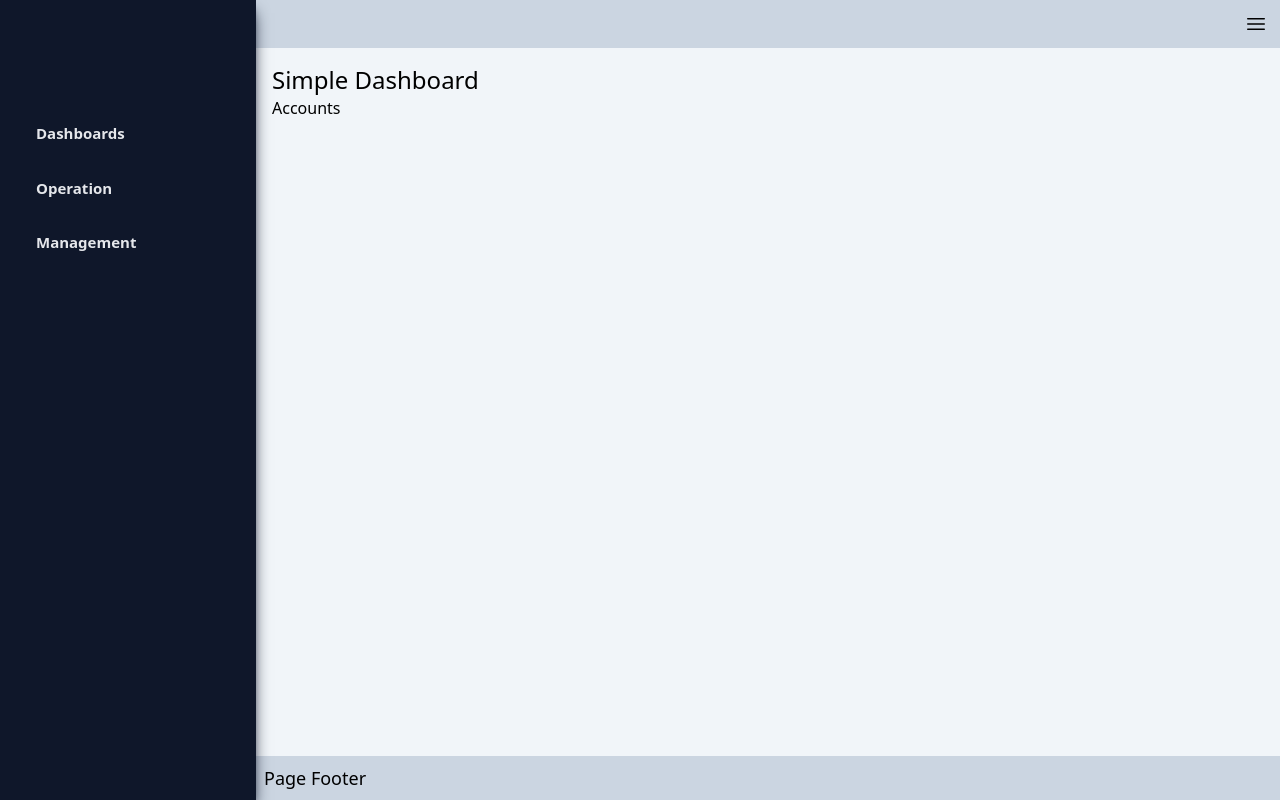
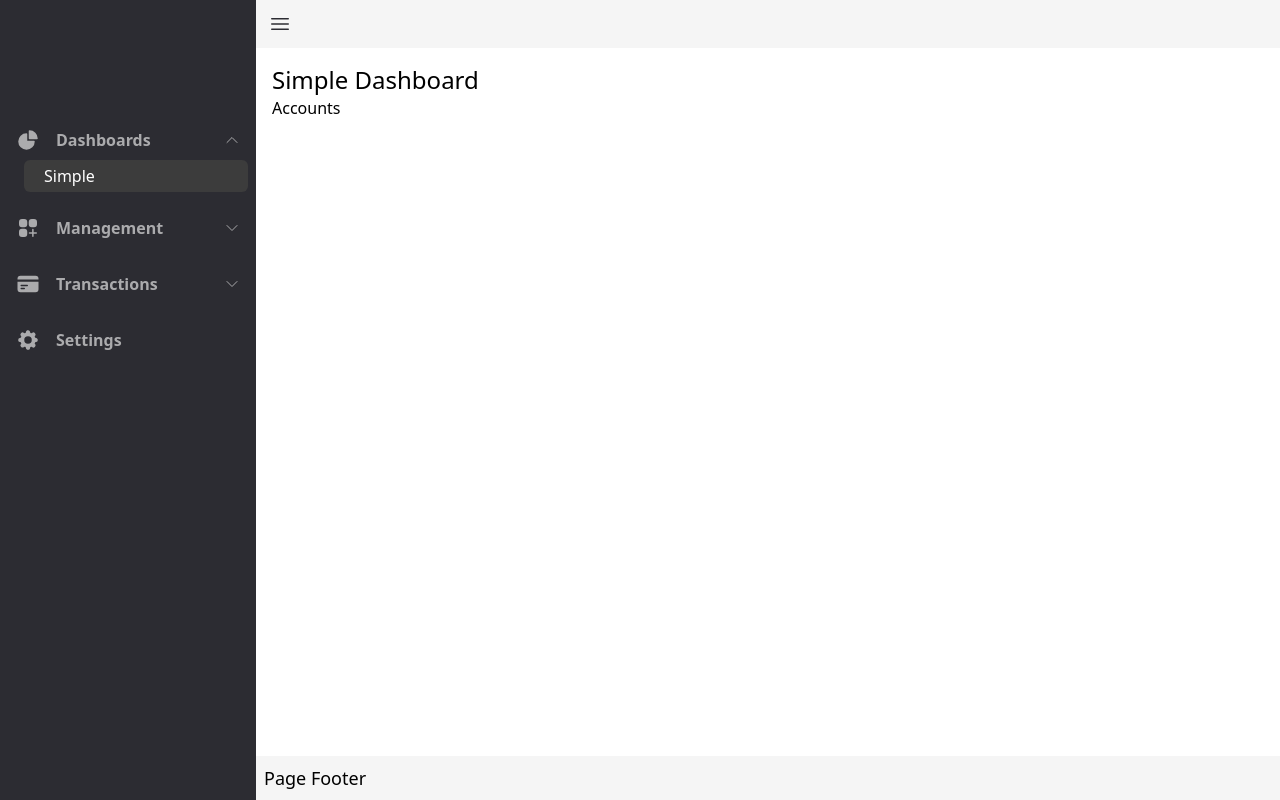
Before and after one commit to joemar12/PokettoWebApp, a React app: page /dashboard/simple in a window 1280 px wide. Built offline with nearby package versions, Linux system fonts and the light colour scheme.

Commit message:
sidebar navigation foundational work

```diff
--- a/src/layouts/MainLayout/Footer/index.tsx
+++ b/src/layouts/MainLayout/Footer/index.tsx
@@ -1,7 +1,7 @@
 const Footer = () => {
   return (
     <>
-      <div className="p-2 bg-slate-300">
+      <div className="p-2 bg-grey">
         <p className="text-lg">Page Footer</p>
       </div>
     </>
--- a/src/layouts/MainLayout/Header/index.tsx
+++ b/src/layouts/MainLayout/Header/index.tsx
@@ -6,18 +6,19 @@ import { toggleSidebar } from "../Sidebar/sidebar.slice";
 
 interface HeaderItemProps {
   children?: ReactNode;
+  className?: string;
 }
 
-const HeaderItem = ({ children }: HeaderItemProps) => {
-  return <div className="self-center p-1">{children}</div>;
+const HeaderItem = ({ children, className }: HeaderItemProps) => {
+  return <div className={`self-center p-1 ${className}`}>{children}</div>;
 };
 
 const Header = () => {
   const dispatch = useAppDispatch();
   return (
     <>
-      <div className="top-0 p-2 bg-slate-300 flex flex-row justify-end">
-        <HeaderItem>
+      <div className="top-0 p-2 bg-grey flex flex-row">
+        <HeaderItem className="cursor-pointer">
           <Bars3Icon
             className="w-[24px] h-[24px] text-black"
             onClick={() => dispatch(toggleSidebar())}
--- a/src/layouts/MainLayout/MainContainer/index.tsx
+++ b/src/layouts/MainLayout/MainContainer/index.tsx
@@ -6,7 +6,7 @@ interface MainContainerProps {
 
 const MainContainer = ({ children }: MainContainerProps) => {
   return (
-    <div className="main-container h-full mb-auto p-4 overflow-y-auto bg-slate-100">
+    <div className="main-container h-full mb-auto p-4 overflow-y-auto bg-white">
       {children}
     </div>
   );
--- a/src/layouts/MainLayout/Sidebar/index.tsx
+++ b/src/layouts/MainLayout/Sidebar/index.tsx
@@ -1,30 +1,62 @@
+import { matchPath, useLocation } from "react-router-dom";
 import { useAppSelector } from "../../../hooks";
 import { selectSidebarIsOpen } from "./sidebar.slice";
-
-interface SidebarItemProps {
-  label: string;
-}
-const SidebarItem = ({ label }: SidebarItemProps) => {
-  return (
-    <div className="p-2.5 mt-3 flex items-center rounded-md px-4 duration-300 cursor-pointer hover:bg-blue-600 text-white">
-      <i className="bi bi-house-door-fill"></i>
-      <span className="text-[15px] ml-4 text-gray-200 font-bold">{label}</span>
-    </div>
-  );
-};
+import { SidebarMenuItem, SidebarSubMenuItem } from "./sidebarMenuItem";
+import items, { MenuItem } from "./items";
 
 const Siderbar = () => {
   const sidebarIsOpen = useAppSelector((state) => selectSidebarIsOpen(state));
+  const location = useLocation();
+
+  const getMenuActiveState = (item: MenuItem) => {
+    return item.link
+      ? !!matchPath({ path: item.link, end: true }, location.pathname)
+      : false;
+  };
+
   return (
     <aside
       className={`${
-        sidebarIsOpen ? "w-64" : "w-0"
-      } flex-shrink-0 p-1 z-50 flex flex-col shadow-lg shadow-slate-900 transition-all duration-300 bg-slate-900 overflow-y-auto`}
+        sidebarIsOpen ? "w-64" : "w-16"
+      } p-2 flex flex-col transition-[width] duration-200 bg-black overflow-y-auto overflow-x-hidden`}
     >
       <div className="h-24"></div>
-      <SidebarItem label="Dashboards" />
-      <SidebarItem label="Operation" />
-      <SidebarItem label="Management" />
+      <ul>
+        {items.map((item) => {
+          const isMenuActive = getMenuActiveState(item);
+          const isAnySubItemActive = item.items
+            ? item.items.some((x) => getMenuActiveState(x))
+            : false;
+          return (
+            <li key={item.index}>
+              <SidebarMenuItem
+                label={item.label}
+                Icon={item.icon}
+                expanded={sidebarIsOpen}
+                active={isMenuActive || isAnySubItemActive}
+              >
+                {item.items && (
+                  <ul>
+                    {item.items.map((subItem) => {
+                      const isSubMenuActive = getMenuActiveState(subItem);
+                      return (
+                        <li key={subItem.index}>
+                          <SidebarSubMenuItem
+                            label={subItem.label}
+                            link={subItem.link}
+                            expanded={sidebarIsOpen}
+                            active={isSubMenuActive}
+                          />
+                        </li>
+                      );
+                    })}
+                  </ul>
+                )}
+              </SidebarMenuItem>
+            </li>
+          );
+        })}
+      </ul>
     </aside>
   );
 };
--- a/src/layouts/MainLayout/Sidebar/items.ts
+++ b/src/layouts/MainLayout/Sidebar/items.ts
@@ -2,53 +2,65 @@ import {
   ChartPieIcon,
   SquaresPlusIcon,
   CreditCardIcon,
+  Cog8ToothIcon,
 } from "@heroicons/react/24/solid";
 
-export interface MenuItemCategory {
+export interface MenuItem {
+  index: number;
+  icon?: any;
   label: string;
+  link?: string;
   items?: MenuItem[];
 }
 
-export interface MenuItem {
-  name: string;
-  link?: string;
-  icon?: (
-    props: React.ComponentProps<"svg"> & { title?: string; titleId?: string }
-  ) => JSX.Element;
-  items?: MenuItem[];
-}
-
-const sidebarMenu: MenuItemCategory[] = [
+const sidebarMenu: MenuItem[] = [
   {
+    index: 1,
+    icon: ChartPieIcon,
     label: "Dashboards",
     items: [
       {
-        name: "Simple",
+        index: 1,
+        label: "Simple",
         link: "/dashboard/simple",
-        icon: ChartPieIcon,
       },
     ],
   },
   {
+    index: 2,
+    icon: SquaresPlusIcon,
     label: "Management",
     items: [
       {
-        name: "Accounts",
+        index: 1,
+        label: "Accounts",
         link: "/management/accounts",
-        icon: SquaresPlusIcon,
       },
     ],
   },
   {
-    label: "Operation",
+    index: 3,
+    icon: CreditCardIcon,
+    label: "Transactions",
     items: [
       {
-        name: "Transactions",
-        link: "/operation/transactions",
-        icon: CreditCardIcon,
+        index: 1,
+        label: "Transfers",
+        link: "/transactions/transfers",
+      },
+      {
+        index: 2,
+        label: "Payments",
+        link: "/transactions/payments",
       },
     ],
   },
+  {
+    index: 4,
+    icon: Cog8ToothIcon,
+    label: "Settings",
+    link: "/settings"
+  }
 ];
 
 export default sidebarMenu;
--- a/src/layouts/MainLayout/Sidebar/sidebar.slice.ts
+++ b/src/layouts/MainLayout/Sidebar/sidebar.slice.ts
@@ -16,9 +16,15 @@ export const sidebarSlice = createSlice({
     toggleSidebar: (state) => {
       state.isOpen = !state.isOpen;
     },
+    openSidebar: (state) => {
+      state.isOpen = true;
+    },
+    closeSideBar: (state) => {
+      state.isOpen = false;
+    }
   },
 });
 
-export const { toggleSidebar } = sidebarSlice.actions;
+export const { toggleSidebar, openSidebar, closeSideBar } = sidebarSlice.actions;
 export const selectSidebarIsOpen = (state: RootState) => state.sidebar.isOpen;
 export default sidebarSlice.reducer;
--- a/src/layouts/MainLayout/Sidebar/sidebarMenuItem.tsx
+++ b/src/layouts/MainLayout/Sidebar/sidebarMenuItem.tsx
@@ -1,17 +1,126 @@
-import { ReactNode, useState, useContext } from "react";
-import { NavLink } from "react-router-dom";
-import { reactHooksModule } from "@reduxjs/toolkit/dist/query/react";
+import { ReactNode } from "react";
+import { useNavigate } from "react-router-dom";
+import { Disclosure, Transition } from "@headlessui/react";
+import { ChevronDownIcon } from "@heroicons/react/24/outline";
 
 interface SidebarMenuItemProps {
-  children?: ReactNode;
   link?: string;
-  icon?: any;
-  badge?: string;
-  open?: boolean;
+  Icon?: React.ElementType;
   active?: boolean;
   label: string;
+  expanded?: boolean;
+  children?: ReactNode;
 }
 
-const SidebarButton = () => {};
+const SidebarMenuItem = (props: SidebarMenuItemProps) => {
+  const { label, Icon, expanded, active, children, link } = props;
+  const navigate = useNavigate();
 
-const SidebarMenuItem = (props: SidebarMenuItemProps) => {};
+  const renderItemWithSubMenu = () => (
+    <Disclosure defaultOpen={active}>
+      {({ open }) => (
+        <>
+          <Disclosure.Button
+            className={`p-2 mt-4 w-full flex items-center rounded-md cursor-pointer text-light-font hover:bg-mid-grey hover:text-white ${
+              !expanded && active ? "bg-mid-grey text-white" : ""
+            }`}
+          >
+            {Icon && (
+              <div
+                className={`h-[24px] w-[24px] flex-shrink-0 ${
+                  expanded ? "" : "mx-auto"
+                }`}
+              >
+                <Icon />
+              </div>
+            )}
+            {expanded && (
+              <>
+                <span className="text-[16px] ml-4 font-bold mr-auto">
+                  {label}
+                </span>
+                {children && (
+                  <ChevronDownIcon
+                    className={`h-[16px] w-[16px] flex-shrink-0 transition-transform duration-200 ${
+                      open ? "rotate-180 transform" : ""
+                    }`}
+                  />
+                )}
+              </>
+            )}
+          </Disclosure.Button>
+          {expanded && (
+            <Transition
+              show={open}
+              className="overflow-hidden"
+              enter="transition-all duration-300 ease-in-out"
+              enterFrom="transform max-h-0"
+              enterTo="transform max-h-screen"
+              leave="transition-all duration-200 ease-in-out"
+              leaveFrom="transform max-h-screen"
+              leaveTo="transform max-h-0"
+            >
+              <Disclosure.Panel>{children}</Disclosure.Panel>
+            </Transition>
+          )}
+        </>
+      )}
+    </Disclosure>
+  );
+
+  const renderItem = () => (
+    <div
+      className={`p-2 mt-4 flex items-center rounded-md cursor-pointer text-light-font hover:bg-mid-grey hover:text-white ${
+        active ? "bg-mid-grey text-white" : ""
+      }`}
+      onClick={() => navigate(link)}
+    >
+      {Icon && (
+        <div
+          className={`h-[24px] w-[24px] flex-shrink-0 ${
+            expanded ? "" : "mx-auto"
+          }`}
+        >
+          <Icon />
+        </div>
+      )}
+      {expanded && (
+        <>
+          <span className="text-[16px] ml-4 font-bold mr-auto">{label}</span>
+        </>
+      )}
+    </div>
+  );
+
+  return <>{children ? renderItemWithSubMenu() : renderItem()}</>;
+};
+
+const SidebarSubMenuItem = (props: SidebarMenuItemProps) => {
+  const { label, Icon, expanded, active, link } = props;
+  const navigate = useNavigate();
+  return (
+    <div
+      className={`p-1 ml-4 flex items-center rounded-md cursor-pointer text-light-font hover:bg-mid-grey hover:text-white ${
+        active ? "bg-mid-grey text-white" : ""
+      }`}
+      onClick={() => navigate(link)}
+    >
+      {Icon && (
+        <div
+          className={`h-[24px] w-[24px] flex-shrink-0 ${
+            expanded ? "" : "mx-auto"
+          }`}
+        >
+          <Icon />
+        </div>
+      )}
+      {expanded && (
+        <>
+          <span className="text-[16px] ml-4 mr-auto">{label}</span>
+        </>
+      )}
+    </div>
+  );
+};
+
+export { SidebarMenuItem, SidebarSubMenuItem };
--- a/src/layouts/MainLayout/index.tsx
+++ b/src/layouts/MainLayout/index.tsx
@@ -1,6 +1,6 @@
 import Sidebar from "./Sidebar";
 import Header from "./Header";
-import MaiWrapper from "./MainWrapper";
+import MainWrapper from "./MainWrapper";
 import MainContainer from "./MainContainer";
 import { Outlet } from "react-router-dom";
 import Footer from "./Footer";
@@ -10,13 +10,13 @@ const MainLayout = () => {
     <>
       <div className="flex overflow-x-hidden h-screen">
         <Sidebar />
-        <MaiWrapper>
+        <MainWrapper>
           <Header />
           <MainContainer>
             <Outlet />
           </MainContainer>
           <Footer />
-        </MaiWrapper>
+        </MainWrapper>
       </div>
     </>
   );
--- a/src/routes.tsx
+++ b/src/routes.tsx
@@ -1,7 +1,5 @@
 import React, { Suspense, lazy } from "react";
 import { RouteObject, Navigate } from "react-router-dom";
-
-import BaseLayout from "./layouts/BaseLayout";
 import MainLayout from "./layouts/MainLayout";
 import SuspenseLoader from "./components/SuspenseLoader";
 
@@ -40,7 +38,7 @@ const InternalServerError = Loader(
 const routes: RouteObject[] = [
   {
     path: "*",
-    element: <BaseLayout />,
+    element: <MainLayout />,
     children: [
       {
         path: "",
--- a/tailwind.config.js
+++ b/tailwind.config.js
@@ -2,7 +2,16 @@
 module.exports = {
   content: ["./src/**/*.{html, js, tsx,}", "./src/**/*"],
   theme: {
-    extend: {},
+    extend: {
+      colors: {
+        "black": "#2c2c32",
+        "white": "#ffffff",
+        "grey": "#f5f5f5",
+        "light-blue": "#005ba4",
+        "light-font": "#ababad",
+        "mid-grey": "#3c3c3c"
+      }
+    },
   },
   plugins: [],
 };
```
